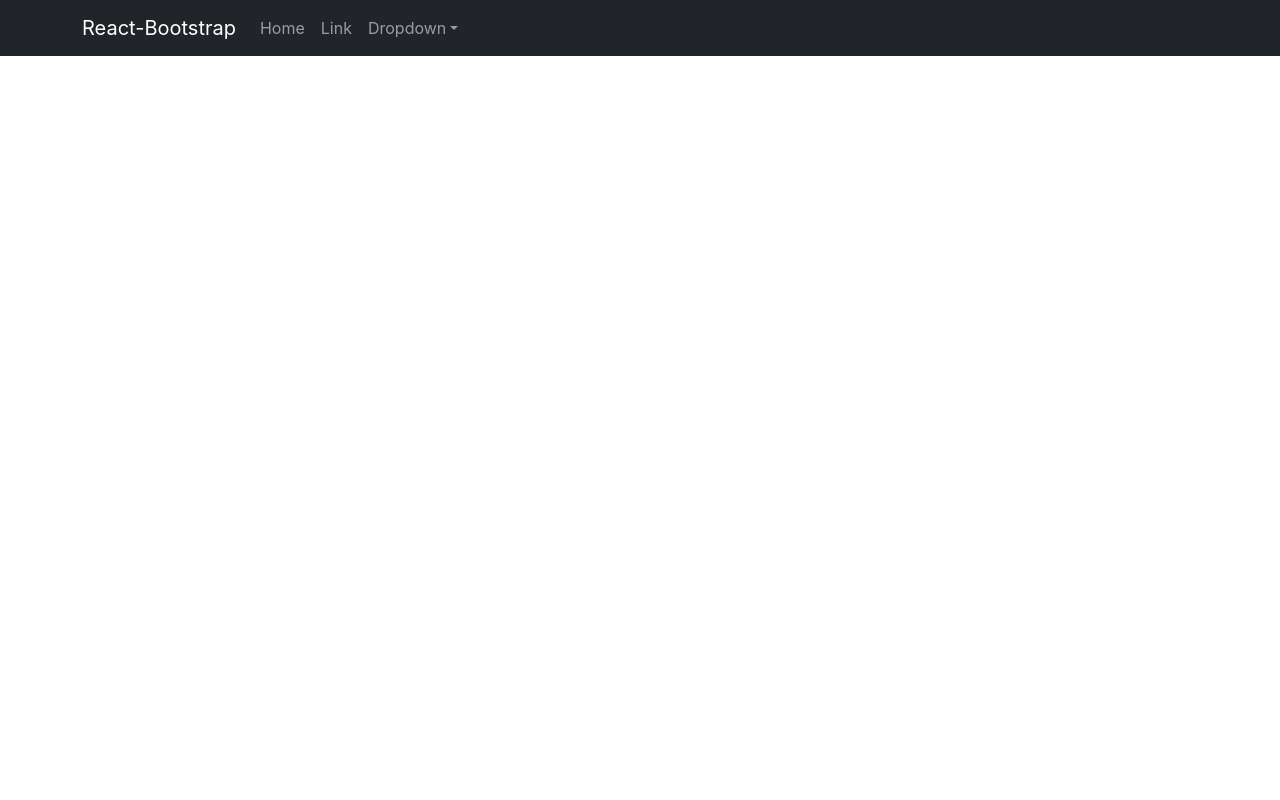
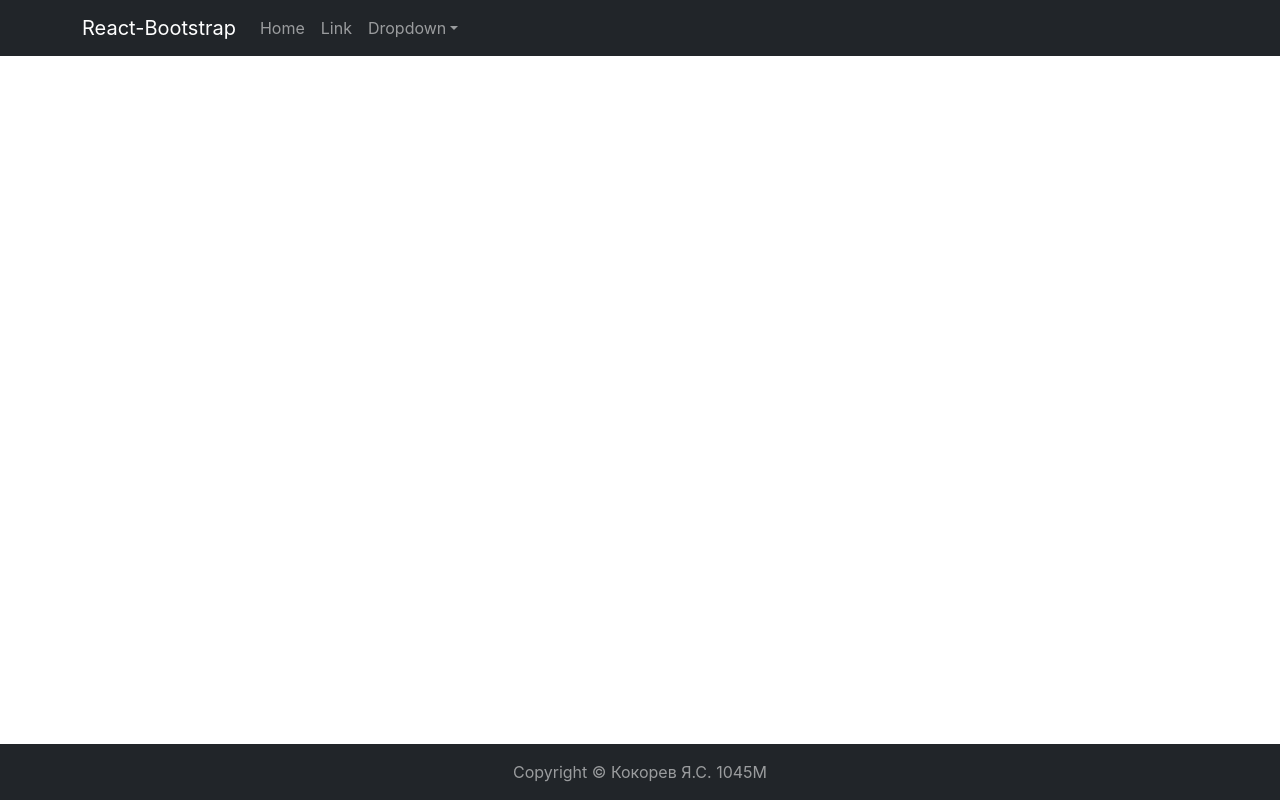
Before and after one commit to Kokorev92/training_site, a React (Create React App) app in the folder app/frontend/: page / in a window 1280 px wide. Built offline with nearby package versions, Linux system fonts and the light colour scheme.

Commit message:
[wip]: fix footer

```diff
--- a/app/frontend/src/footer.js
+++ b/app/frontend/src/footer.js
@@ -1,8 +1,15 @@
 import React from 'react'
-
+import Navbar from 'react-bootstrap/Navbar'
+import Container from 'react-bootstrap/Container'
+import Nav from 'react-bootstrap//Nav'
+import NavDropdown from 'react-bootstrap/NavDropdown'
 class Footer extends React.Component {
     render() {
-        return (<div>Footer</div>)
+        return (<Navbar bg="dark" variant="dark" expand="lg" fixed="bottom" className="justify-content-center">
+            <Navbar.Text >
+                Copyright &copy; Кокорев Я.С. 1045М
+            </Navbar.Text>
+        </Navbar>)
     }
 }
 
```
